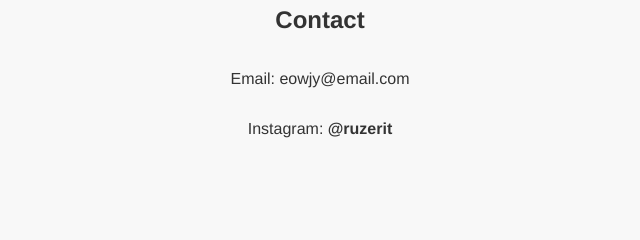
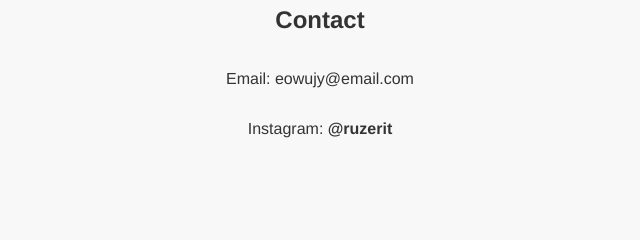
Before and after one commit to ruzerit/-, a plain HTML site: page index.html in a window 1280 px wide. Shown: the part 3505-3745 px from the top of the page, 320-960 px from the left. Drawn offline with Linux system fonts and the light colour scheme.

Commit message:
이메일 오류

```diff
--- a/index.html
+++ b/index.html
@@ -185,7 +185,7 @@
     <!-- ✅ 5. 컨택 (연락처 & SNS 정보) -->
     <section class="contact">
         <h2>Contact</h2>
-        <p>Email: eowjy@email.com</p>
+        <p>Email: eowujy@email.com</p>
         <p>Instagram: <a href="https://instagram.com/ruzerit" target="_blank">@ruzerit</a></p>
     </section>
 
```
